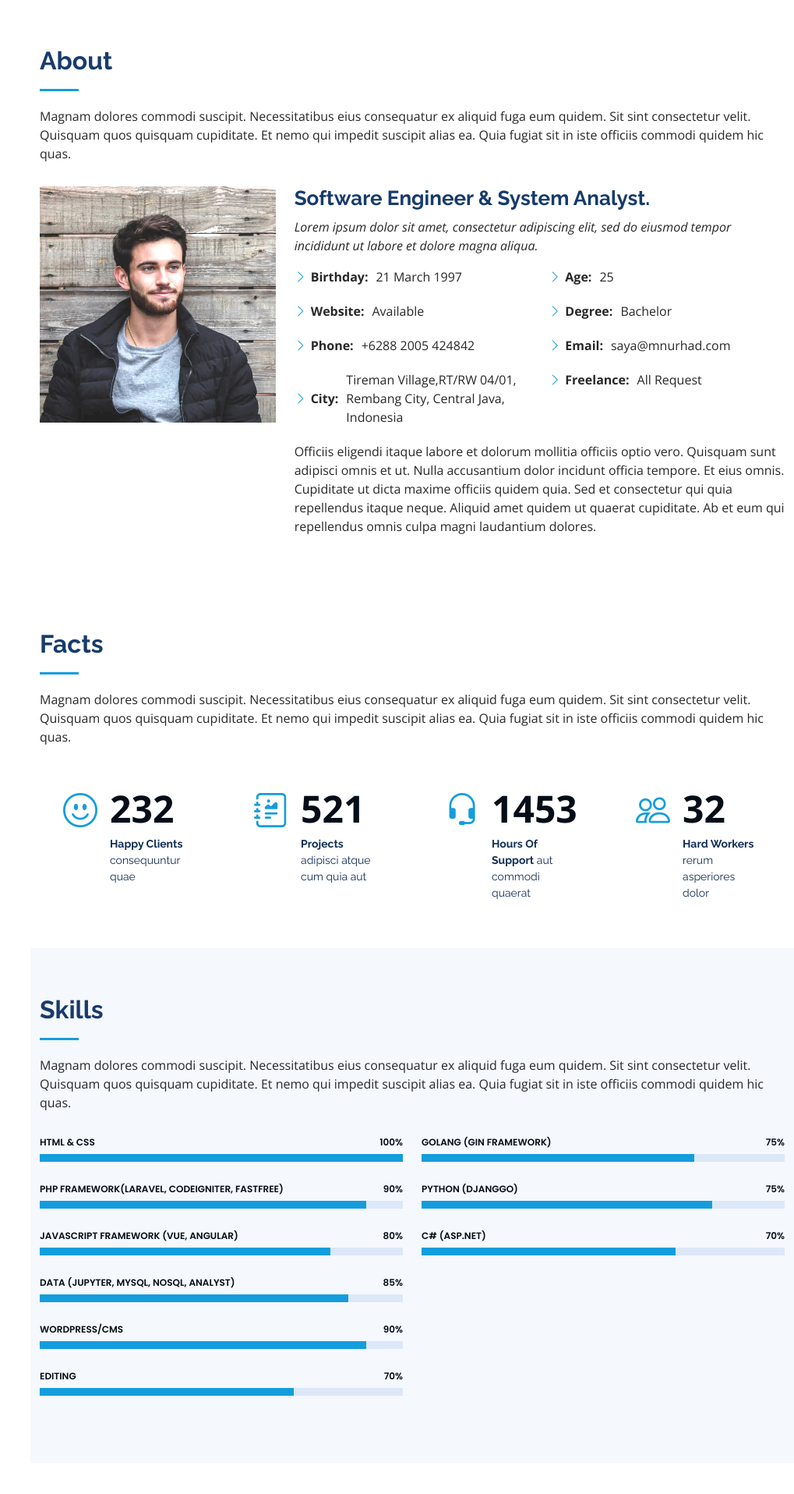
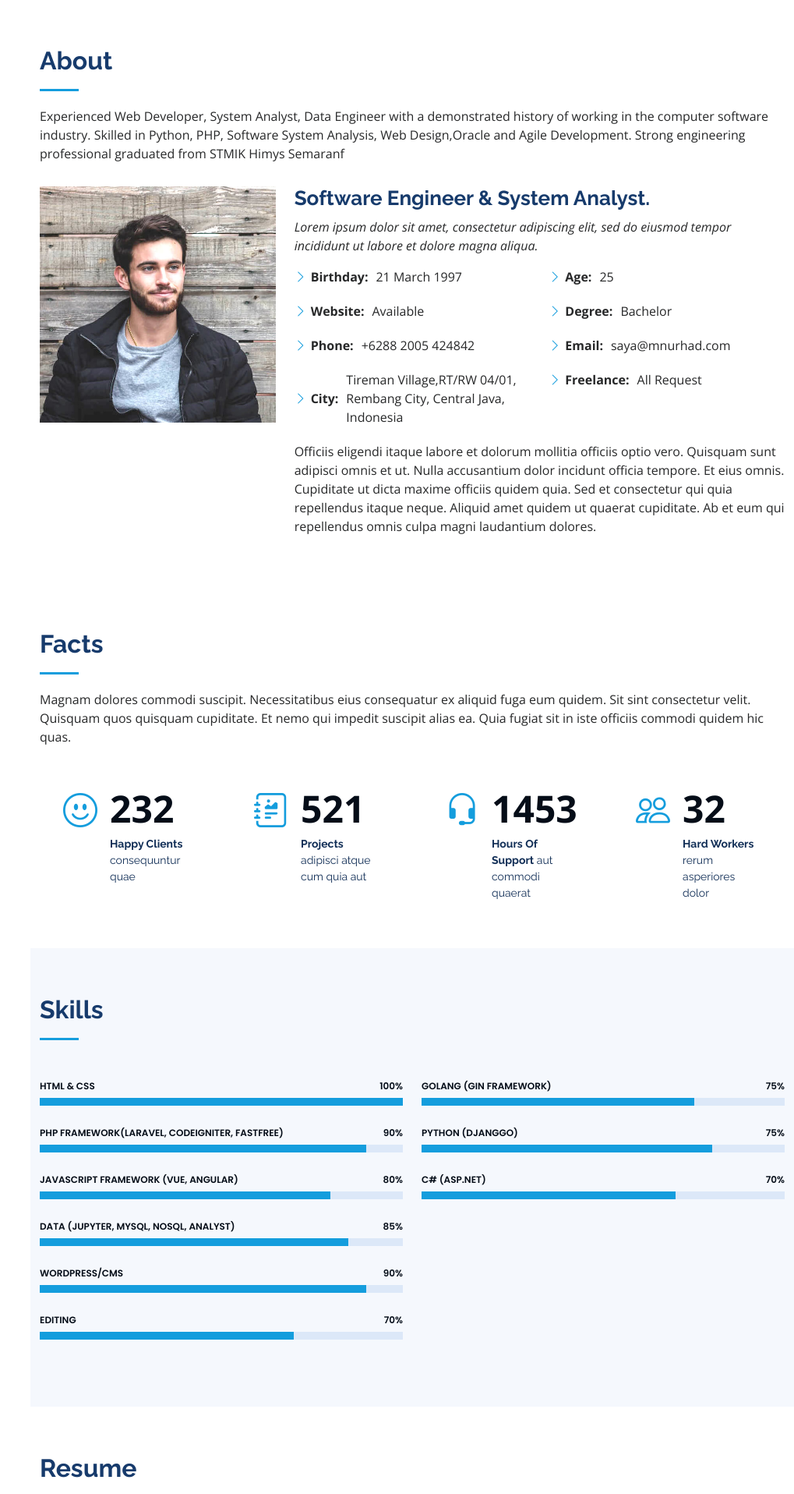
Before and after one commit to mnurhads/heroku-profile, a PHP site: template web/views/index.twig in a window 1280 px wide. Shown: the part 801-2717 px from the top of the page at 78% size, without its empty margins (261-1280 px from the left). Run offline with PHP 8.4, Linux system fonts and the light colour scheme; the template is opened without the code that fills it, so the values that code supplies are empty; some libraries are stand-ins or nearby versions.

Commit message:
Index About Us

```diff
--- a/web/views/index.twig
+++ b/web/views/index.twig
@@ -46,7 +46,7 @@
 
         <div class="section-title">
           <h2>About</h2>
-          <p>Magnam dolores commodi suscipit. Necessitatibus eius consequatur ex aliquid fuga eum quidem. Sit sint consectetur velit. Quisquam quos quisquam cupiditate. Et nemo qui impedit suscipit alias ea. Quia fugiat sit in iste officiis commodi quidem hic quas.</p>
+          <p>Experienced Web Developer, System Analyst, Data Engineer with a demonstrated history of working in the computer software industry. Skilled in Python, PHP, Software System Analysis, Web Design,Oracle and Agile Development. Strong engineering professional graduated from STMIK Himys Semaranf</p>
         </div>
 
         <div class="row">
@@ -141,7 +141,6 @@
 
         <div class="section-title">
           <h2>Skills</h2>
-          <p>Magnam dolores commodi suscipit. Necessitatibus eius consequatur ex aliquid fuga eum quidem. Sit sint consectetur velit. Quisquam quos quisquam cupiditate. Et nemo qui impedit suscipit alias ea. Quia fugiat sit in iste officiis commodi quidem hic quas.</p>
         </div>
 
         <div class="row skills-content">
@@ -232,7 +231,6 @@
 
         <div class="section-title">
           <h2>Resume</h2>
-          <p>Magnam dolores commodi suscipit. Necessitatibus eius consequatur ex aliquid fuga eum quidem. Sit sint consectetur velit. Quisquam quos quisquam cupiditate. Et nemo qui impedit suscipit alias ea. Quia fugiat sit in iste officiis commodi quidem hic quas.</p>
         </div>
 
         <div class="row">
@@ -326,7 +324,6 @@
 
         <div class="section-title">
           <h2>Portfolio</h2>
-          <p>Magnam dolores commodi suscipit. Necessitatibus eius consequatur ex aliquid fuga eum quidem. Sit sint consectetur velit. Quisquam quos quisquam cupiditate. Et nemo qui impedit suscipit alias ea. Quia fugiat sit in iste officiis commodi quidem hic quas.</p>
         </div>
 
         <div class="row" data-aos="fade-up">
@@ -334,7 +331,7 @@
             <ul id="portfolio-flters">
               <li data-filter="*" class="filter-active">All</li>
               <li data-filter=".filter-app">App</li>
-              <li data-filter=".filter-card">Card</li>
+              <li data-filter=".filter-card">Other</li>
               <li data-filter=".filter-web">Web</li>
             </ul>
           </div>
@@ -443,7 +440,6 @@
 
         <div class="section-title">
           <h2>Services</h2>
-          <p>Magnam dolores commodi suscipit. Necessitatibus eius consequatur ex aliquid fuga eum quidem. Sit sint consectetur velit. Quisquam quos quisquam cupiditate. Et nemo qui impedit suscipit alias ea. Quia fugiat sit in iste officiis commodi quidem hic quas.</p>
         </div>
 
         <div class="row">
@@ -488,7 +484,6 @@
 
         <div class="section-title">
           <h2>Testimonials</h2>
-          <p>Magnam dolores commodi suscipit. Necessitatibus eius consequatur ex aliquid fuga eum quidem. Sit sint consectetur velit. Quisquam quos quisquam cupiditate. Et nemo qui impedit suscipit alias ea. Quia fugiat sit in iste officiis commodi quidem hic quas.</p>
         </div>
 
         <div class="testimonials-slider swiper" data-aos="fade-up" data-aos-delay="100">
@@ -572,7 +567,6 @@
 
         <div class="section-title">
           <h2>Contact</h2>
-          <p>Magnam dolores commodi suscipit. Necessitatibus eius consequatur ex aliquid fuga eum quidem. Sit sint consectetur velit. Quisquam quos quisquam cupiditate. Et nemo qui impedit suscipit alias ea. Quia fugiat sit in iste officiis commodi quidem hic quas.</p>
         </div>
 
         <div class="row" data-aos="fade-in">
```
